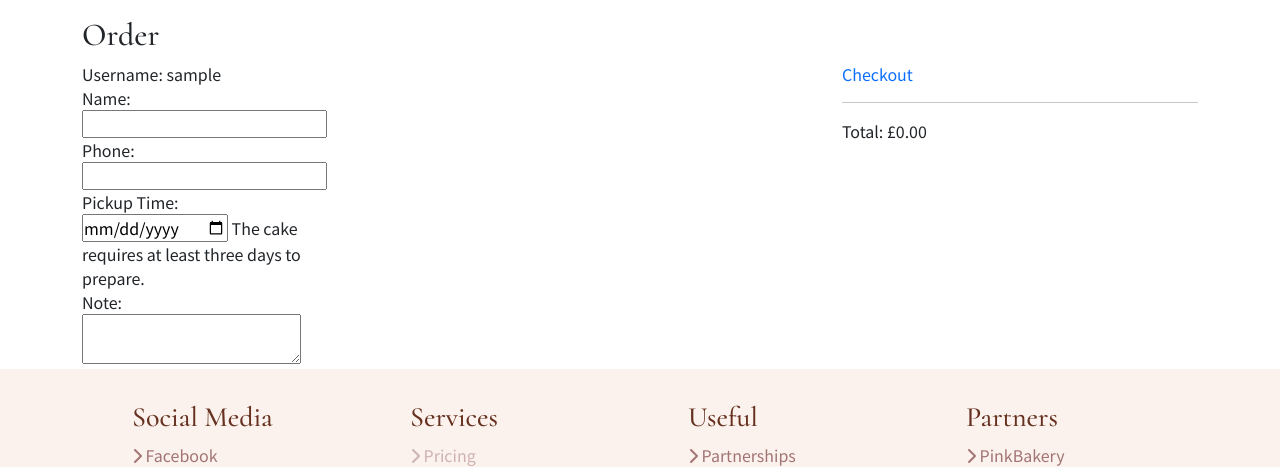
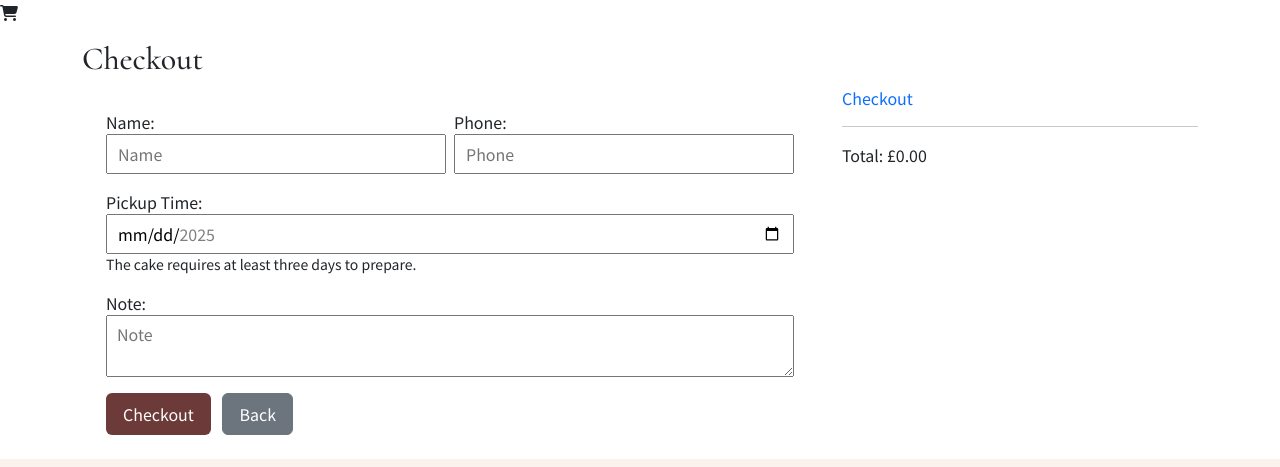
Before and after one commit to LupusXLass1404/Sugar_Blossom, a PHP site: page /index.php?do=checkout in a window 1280 px wide. Shown: the part 56-523 px from the top of the page. Run offline with PHP 8.4, Linux system fonts and the light colour scheme; the visitor is signed in with stand-in values (Sample User, id 1); data that the repository does not hold is empty; some libraries are stand-ins or nearby versions.

Commit message:
結帳頁面的樣式

```diff
--- a/css/style.css
+++ b/css/style.css
@@ -502,6 +502,49 @@ a {
     color: white;
 }
 
+/* ====================== Checkout Start ====================== */
+
+/* Row with two columns */
+.checkout-row {
+    display: flex;
+    gap: 8px;
+    margin-bottom: 1rem;
+}
+
+/* Each column */
+.checkout-col {
+    display: flex;
+    flex-direction: column;
+    flex: 1;
+}
+
+/* Single-line fields */
+.checkout-field {
+    display: flex;
+    flex-direction: column;
+    margin-bottom: 1rem;
+}
+
+/* Inputs and textarea full width */
+.checkout-form input[type="text"],
+.checkout-form input[type="tel"],
+.checkout-form input[type="date"],
+.checkout-form textarea {
+    width: 100%;
+    box-sizing: border-box;
+    padding: 6px 10px;
+}
+
+/* Buttons */
+.checkout-buttons {
+    margin-top: 1rem;
+}
+
+.checkout-buttons input {
+    padding: 8px 16px;
+    margin-right: 8px;
+}
+
 /* ====================== Footer Start ====================== */
 footer a {
     color: #A27474;
--- a/front/checkout.php
+++ b/front/checkout.php
@@ -4,26 +4,39 @@
         exit;
     }
 ?>
+<i class="fa-solid fa-cart-shopping"></i>
+<div class="container mt-3">
+    <h2>Checkout</h2>
+    <div class="row">
+        <div class="col-lg-8">
+            <form action="" class="p-4 checkout-form ">
+                <div class="checkout-row">
+                    <div class="checkout-col">
+                        <label for="customer_name">Name:</label>
+                        <input type="text" id="customer_name" name="customer_name" placeholder="Name">
+                    </div>
+                    <div class="checkout-col">
+                        <label for="customer_phone">Phone:</label>
+                        <input type="tel" id="customer_phone" name="customer_phone" placeholder="Phone">
+                    </div>
+                </div>
 
-<div class="container mt-3">
-    <h2>Order</h2>
-    <div class="row">
-        <div class="col-lg-8 order-main">
-            <form>
-                <div>
-                    Username: <?=$_SESSION['user'];?>
+                <div class="checkout-field">
+                    <label for="pickup">Pickup Time:</label>
+                    <input type="date" id="pickup" name="pickup">
+                    <small>The cake requires at least three days to prepare.</small>
                 </div>
-                <div>
-                    Name: <input type="text" name="customer_name" required>
+
+                <div class="checkout-field">
+                    <label for="note">Note:</label>
+                    <textarea id="note" name="note" placeholder="Note"></textarea>
                 </div>
-                <div>
-                    Phone: <input type="tel" name="customer_phone" required>
-                </div>
-                <div>
-                    Pickup Time: <input type="date" id="date" name="date"> The cake requires at least three days to prepare.
-                </div>
-                <div>
-                    Note: <textarea name="note"></textarea>
+
+                <div class="checkout-buttons">
+                    <input class="btn btn-brown" type="submit" value="Checkout">
+                    <a href="./index.php?do=order">
+                        <input type="button" class="btn btn-secondary" value="Back"></button>
+                    </a>
                 </div>
             </form>
         </div>
@@ -43,21 +56,36 @@
 </div>
 
 <script>
-    const dateInput = document.getElementById('date');
+    const dateId = document.getElementById('pickup');
 
-    // 取得今天日期
-    const today = new Date();
+    // // 取得今天日期
+    // const today = new Date();
 
-    // 計算三天後
-    today.setDate(today.getDate() + 3);
+    // // 計算三天後
+    // today.setDate(today.getDate() + 3);
 
-    // 轉成 YYYY-MM-DD 格式
-    const yyyy = today.getFullYear();
-    const mm = String(today.getMonth() + 1).padStart(2, '0'); // 月份從0開始
-    const dd = String(today.getDate()).padStart(2, '0');
-    const minDate = `${yyyy}-${mm}-${dd}`;
+    // // 轉成 YYYY-MM-DD 格式
+    // const yyyy = today.getFullYear();
+    // const mm = String(today.getMonth() + 1).padStart(2, '0'); // 月份從0開始
+    // const dd = String(today.getDate()).padStart(2, '0');
+    // const minDate = `${yyyy}-${mm}-${dd}`;
 
-    // 設定 min 屬性
-    dateInput.min = minDate;
+    // // 設定 min 屬性
+    // dateInput.min = minDate;
+    // dateInput.max = minDate;
+
+    const getDate = (days) => {
+        // 取得今天日期
+        const d = new Date();
+
+        // 增加天數
+        d.setDate(d.getDate() + days);
+
+        // T 分隔日期與時間
+        return d.toISOString().split('T')[0];
+    };
+
+    dateId.min = getDate(3);
+    dateId.max = getDate(30);
 </script>
 <script src="js/cart.js"></script>
```
